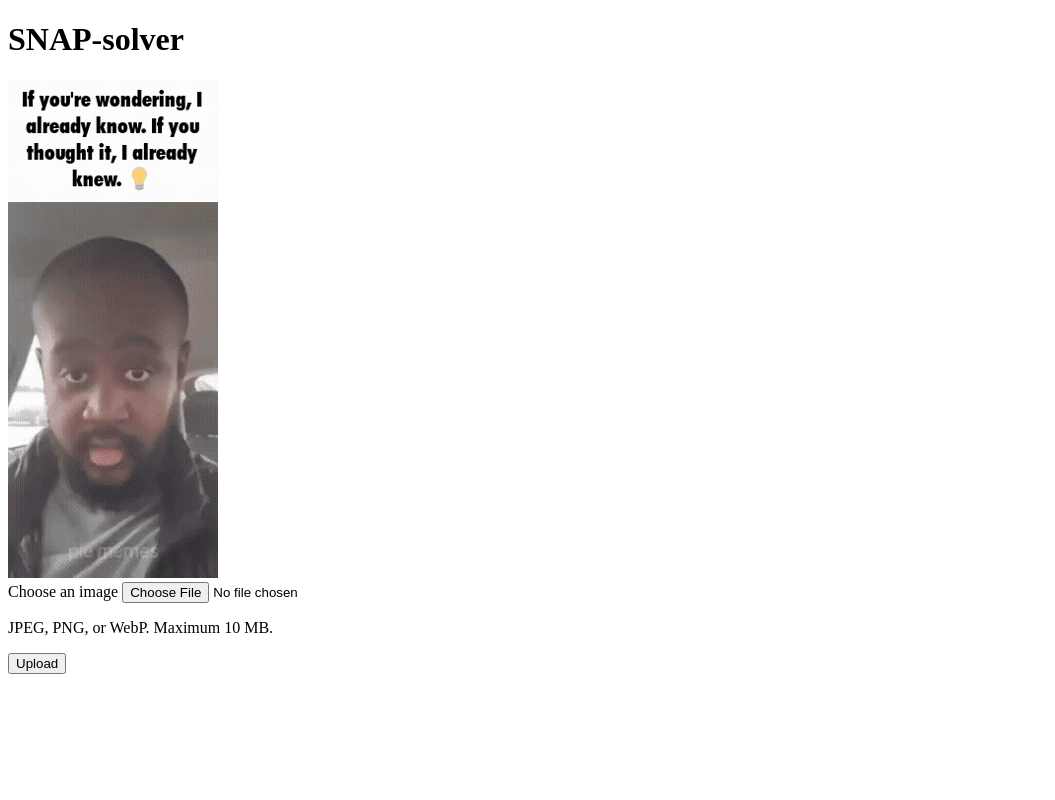
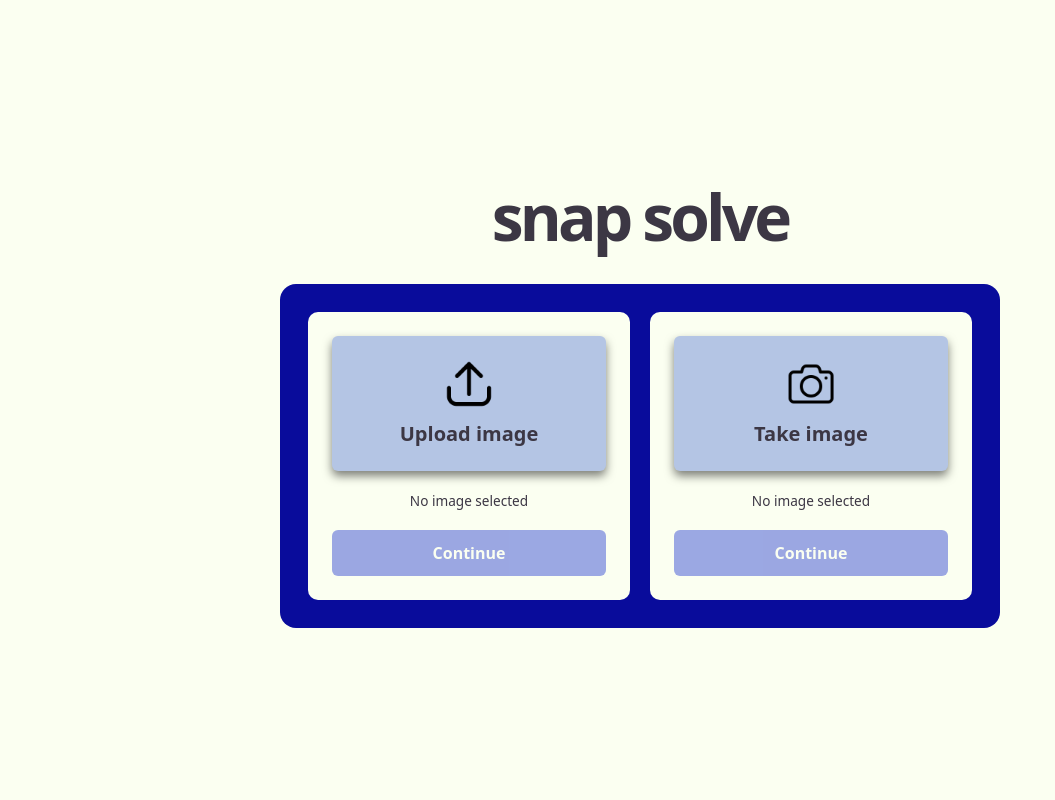
Before and after one commit to artkumik/snap-solve, a FastAPI app: page / in a window 1280 px wide. Shown: the whole page, without its empty margins (0-1055 px from the left). Run offline with FastAPI, Linux system fonts and the light colour scheme.

Commit message:
basic front page
created basic css for the front page. also added 2 buttons for the upload of files and the taking of pictures. still needs work but okay enough for first draft. also made color palette

```diff
--- /dev/null
+++ b/static/style.css
@@ -0,0 +1,74 @@
+* { box-sizing: border-box; }
+body {
+  margin: 0;
+  min-height: 100svh;
+  display: grid;
+  place-items: center;
+  padding: 24px;
+  background: #FBFFF1;
+  color: #3C3744;
+  font-family: system-ui, sans-serif;
+}
+main { width: min(100%, 720px); }
+h1 {
+  margin: 0 0 24px;
+  color: #3C3744;
+  text-align: center;
+  font-size: clamp(2.5rem, 8vw, 4rem);
+  letter-spacing: -0.06em;
+}
+.panel {
+  display: grid;
+  grid-template-columns: repeat(2, minmax(0, 1fr));
+  gap: 20px;
+  padding: 28px;
+  border: 0;
+  border-radius: 16px;
+  background: #090C9B;
+}
+form {
+  display: flex;
+  flex-direction: column;
+  align-items: stretch;
+  gap: 20px;
+  min-width: 0;
+  padding: 24px;
+  border-radius: 10px;
+  background: #FBFFF1;
+}
+.action-icon { width: 48px; height: 48px; object-fit: contain; }
+button {
+  margin-top: auto;
+  padding: 12px 16px;
+  border: 0;
+  border-radius: 6px;
+  background: #3D52D5;
+  color: #FBFFF1;
+  font: inherit;
+  font-weight: 600;
+  cursor: pointer;
+}
+button:hover { background: #090C9B; }
+.image-picker {
+  display: flex;
+  flex-direction: column;
+  align-items: center;
+  gap: 12px;
+  margin: 0;
+  padding: 24px 12px;
+  border: 0;
+  background: #B4C5E4;
+  color: #3C3744;
+  font-size: 1.25rem;
+  box-shadow: 0 5px 10px rgb(0 0 0 / 50%);
+}
+.image-picker:hover { background: #c2cfe7; }
+.selected-file { margin: 0; text-align: center; font-size: 0.85rem; overflow-wrap: anywhere; }
+button:disabled { opacity: 0.5; cursor: default; }
+:focus-visible { outline: 3px solid #090C9B; outline-offset: 4px; }
+.help { margin: 16px 0 0; text-align: center; font-size: 0.85rem; line-height: 1.6; }
+@media (max-width: 560px) {
+  .panel { grid-template-columns: 1fr; padding: 20px; }
+}
+
+.uploaded-image { max-width: 100%; height: auto; }
--- /dev/null
+++ b/static/upload.js
@@ -0,0 +1,10 @@
+document.querySelectorAll('.image-picker').forEach(button => {
+  const input = document.getElementById(button.getAttribute('aria-controls'));
+  const submit = input.form.querySelector('[type="submit"]');
+  submit.disabled = !input.files.length;
+  button.addEventListener('click', () => input.click());
+  input.addEventListener('change', () => {
+    input.form.querySelector('.selected-file').textContent = input.files[0]?.name || 'No image selected';
+    submit.disabled = !input.files.length;
+  });
+});
--- a/templates/index.html
+++ b/templates/index.html
@@ -3,19 +3,33 @@
 <head>
   <meta charset="utf-8">
   <meta name="viewport" content="width=device-width, initial-scale=1">
-  <title>SNAP-solver</title>
+  <title>snap solve</title>
+  <link rel="stylesheet" href="{{ url_for('static', path='/style.css') }}">
 </head>
 <body>
-  <h1>SNAP-solver</h1>
-
-  <img src="{{ url_for('static', path='/images/intelligent.png') }}" alt="A descriptive sentence about the image">
-
-  <form id="upload-form" action="/upload" method="post" enctype="multipart/form-data">
-    <label for="image">Choose an image</label>
-    <input type="file" id="image" name="image" accept="image/jpeg,image/png,image/webp" aria-describedby="upload-help" required>
-    <p id="upload-help">JPEG, PNG, or WebP. Maximum 10 MB.</p>
-    <button type="submit">Upload</button>
-  </form>
-
+  <main>
+    <h1>snap solve</h1>
+    <div class="panel">
+      <form action="/upload" method="post" enctype="multipart/form-data">
+        <button class="image-picker" type="button" aria-controls="upload-image">
+          <img class="action-icon" src="{{ url_for('static', path='/icons/upload.png') }}" alt="">
+          Upload image
+        </button>
+        <input type="file" id="upload-image" name="image" accept="image/jpeg,image/png,image/webp" hidden>
+        <p class="selected-file" aria-live="polite">No image selected</p>
+        <button type="submit">Continue</button>
+      </form>
+      <form action="/upload" method="post" enctype="multipart/form-data">
+        <button class="image-picker" type="button" aria-controls="take-image">
+          <img class="action-icon" src="{{ url_for('static', path='/icons/camera.png') }}" alt="">
+          Take image
+        </button>
+        <input type="file" id="take-image" name="image" accept="image/jpeg,image/png,image/webp" capture="environment" hidden>
+        <p class="selected-file" aria-live="polite">No image selected</p>
+        <button type="submit">Continue</button>
+      </form>
+    </div>
+  </main>
+  <script src="{{ url_for('static', path='/upload.js') }}"></script>
 </body>
 </html>
--- a/templates/result.html
+++ b/templates/result.html
@@ -4,10 +4,11 @@
   <meta charset="utf-8">
   <meta name="viewport" content="width=device-width, initial-scale=1">
   <title>Uploaded image — SNAP-solver</title>
+  <link rel="stylesheet" href="{{ url_for('static', path='/style.css') }}">
 </head>
 <body>
   <h1>Image uploaded</h1>
-  <img src="{{ url_for('uploads', path=filename) }}" alt="Your uploaded image" style="max-width: 100%; height: auto;">
+  <img src="{{ url_for('uploads', path=filename) }}" alt="Your uploaded image" class="uploaded-image">
   <p><a href="{{ url_for('index') }}">Upload another image</a></p>
 </body>
 </html>
```
Also changed, not shown: static/icons/camera.png (added), static/icons/upload.png (added).
